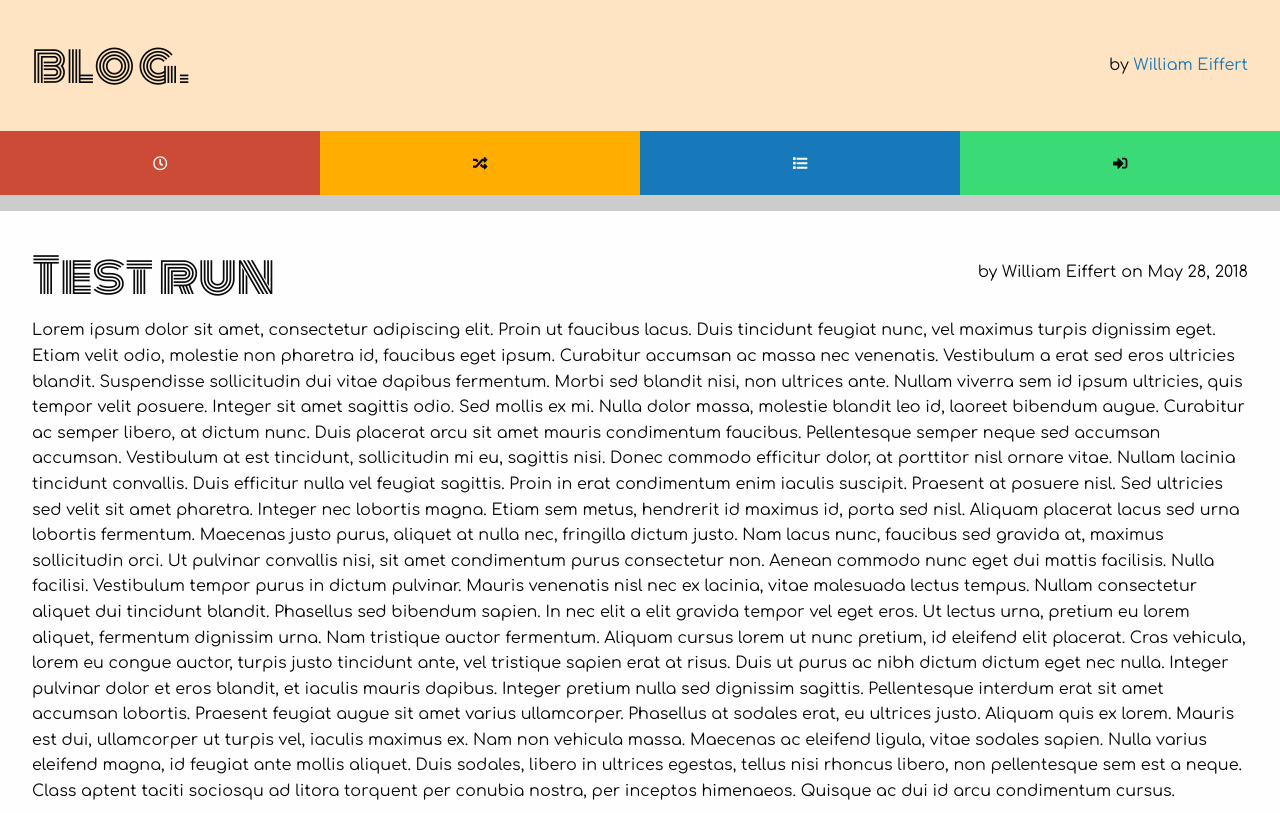
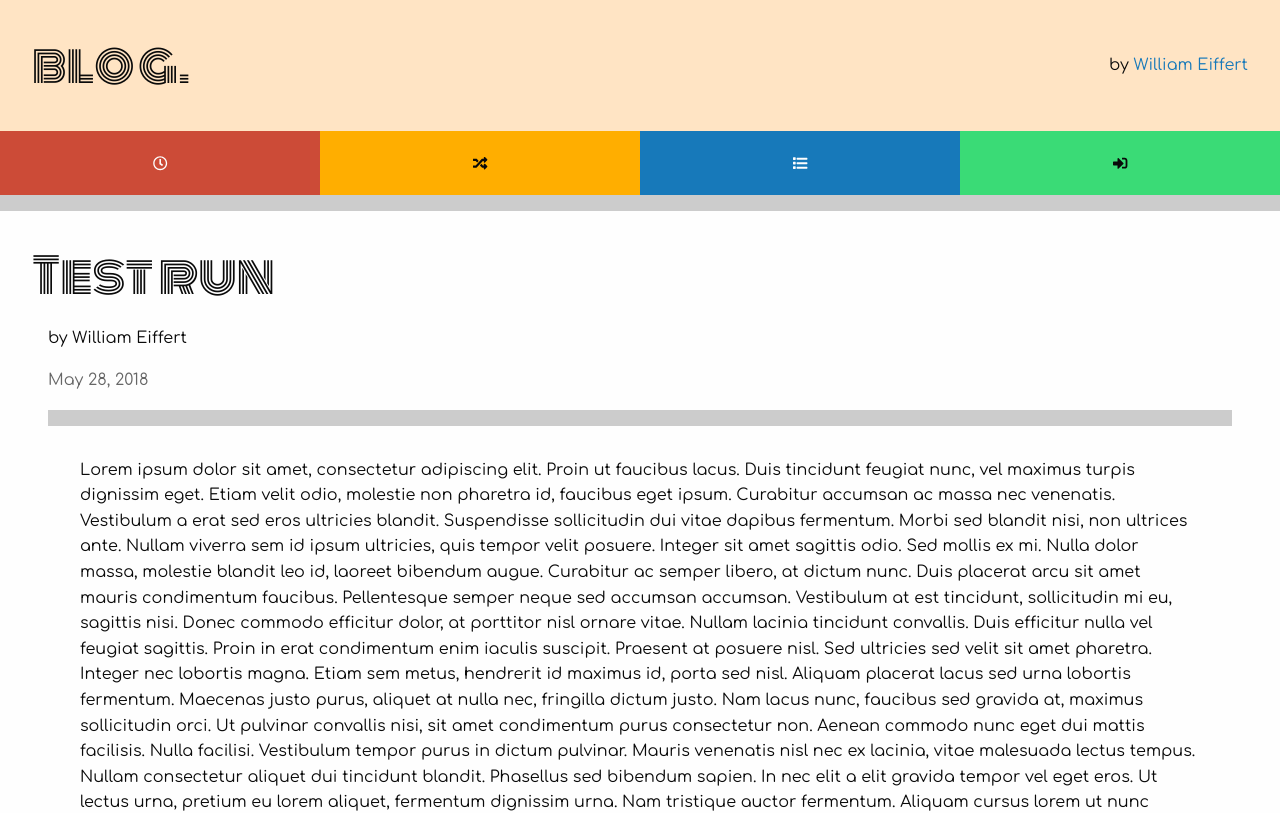
Before and after one commit to weiffert/blog, a React (Create React App) app: page / in a window 1280 px wide. Shown: the top 813 px of the page. Built offline with nearby package versions, Linux system fonts and the light colour scheme.

Commit message:
Style posts

```diff
--- a/src/Post.css
+++ b/src/Post.css
@@ -3,16 +3,30 @@
 }
 
 .Post .title {
-  display: flex;
-  flex-wrap: wrap;
-  align-items: center;
+  /* display: flex; */
+  /* flex-wrap: wrap; */
+  /* align-items: center; */
 }
 
-.Post h1 {
+.Post .title h1 {
   font-family: 'Monoton', arial;
   flex-grow: 1;
 }
 
 .Post .title p {
-  display: inline;
+  /* display: inline; */
 }
+
+.Post .title .authorship {
+  margin: 1rem;
+}
+
+.Post .title .authorship p:last-child {
+  color: #666;
+}
+
+.Post .post {
+  margin: 1rem;
+  border-top: 1rem solid #ccc;
+  padding: 2rem;
+}
--- a/src/Post.js
+++ b/src/Post.js
@@ -7,12 +7,13 @@ class Post extends React.Component {
     return (
       <div className="Post">
         <div className="title">
-        <h1>{this.props.post.title}</h1>
-        <p>
-          by {this.props.post.author} on {this.props.post.date}
-        </p>
+          <h1>{this.props.post.title}</h1>
+          <div className="authorship">
+            <p>by {this.props.post.author}</p>
+            <p>{this.props.post.date}</p>
+          </div>
         </div>
-        <p>{this.props.post.body}</p>
+        <p className="post">{this.props.post.body}</p>
       </div>
     );
   }
```
